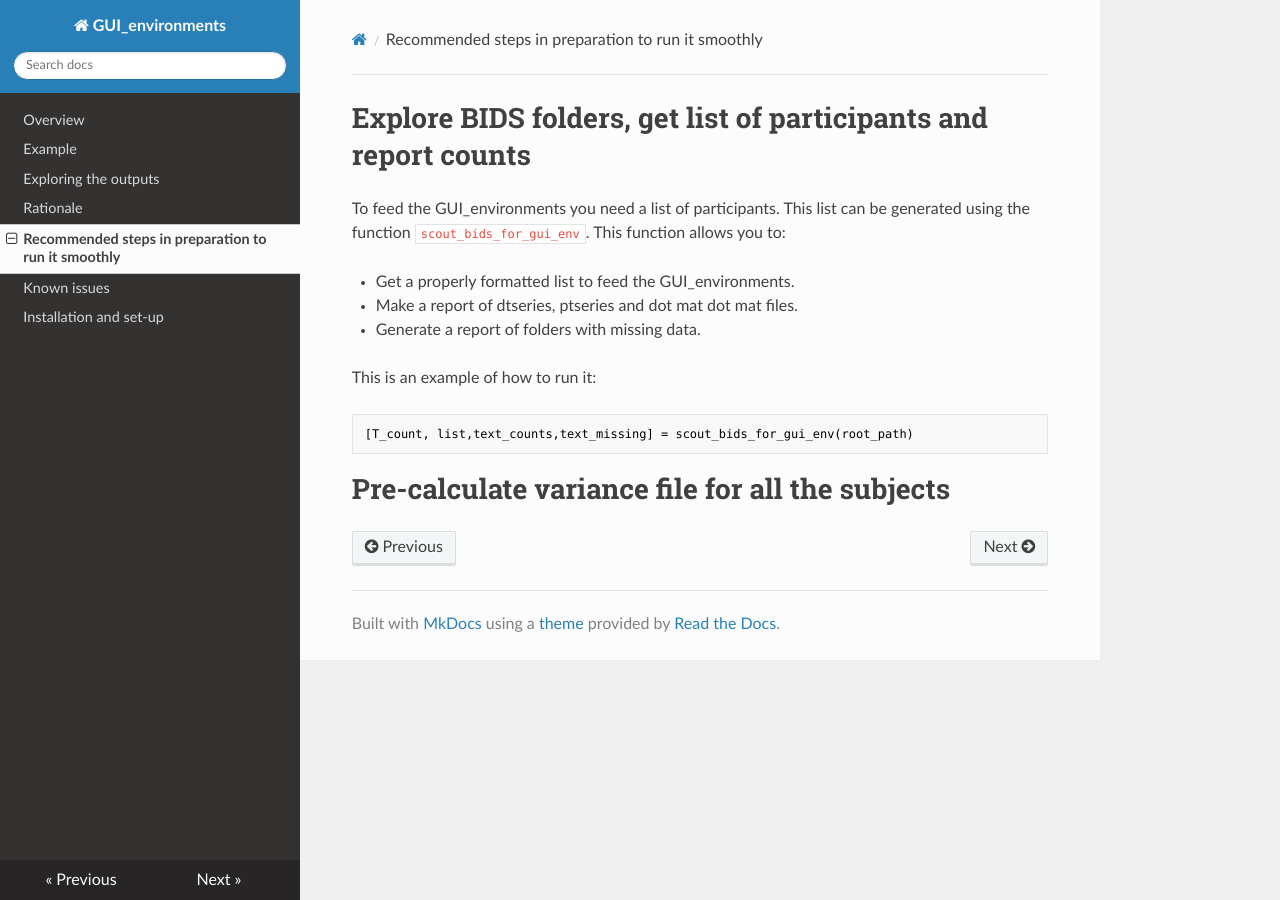
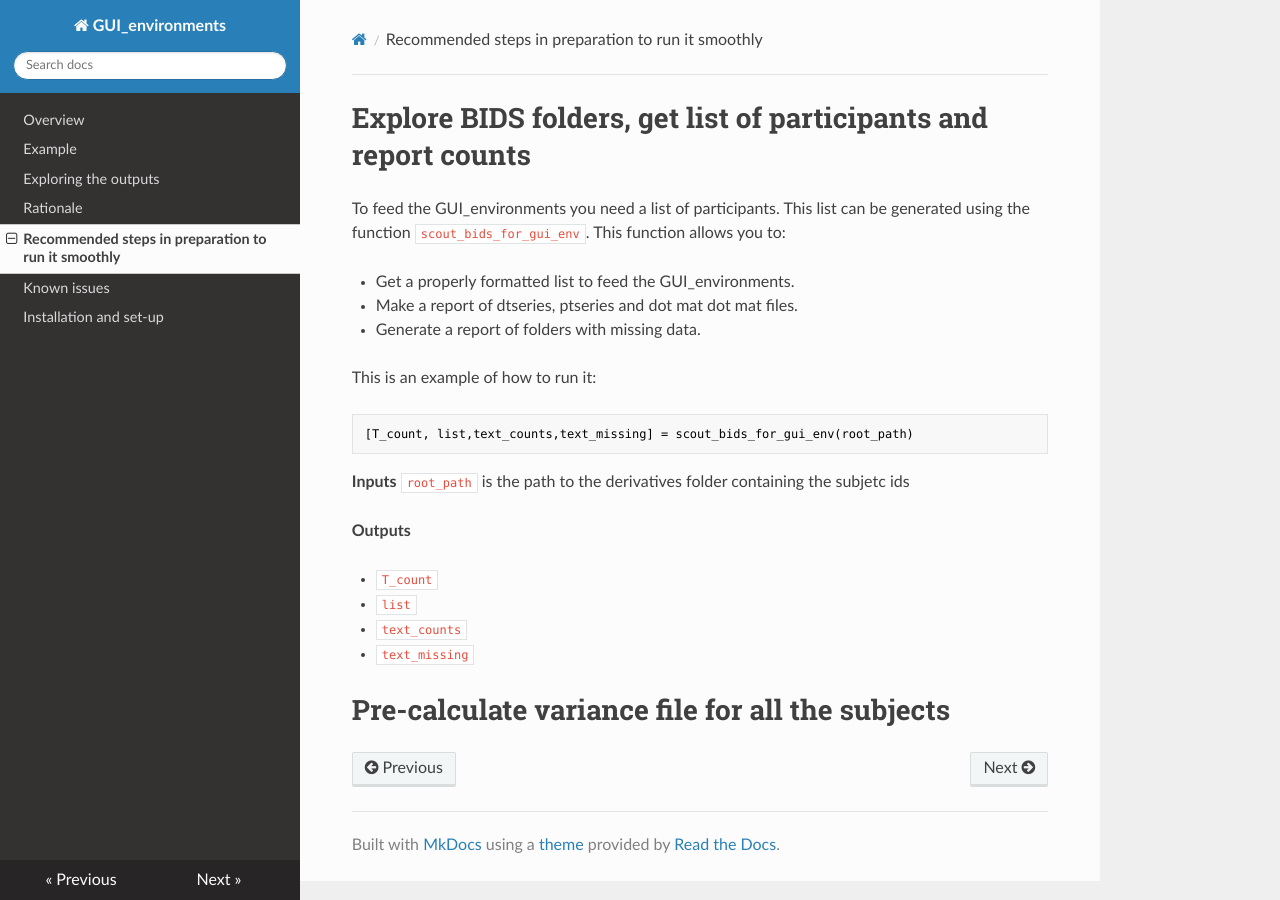
Before and after one commit to omiranda/GUI_environments_documentation, an MkDocs documentation site: the page built from docs/prep.md, in a window 1280 px wide. Built offline with MkDocs 1.6.1, drawn with Linux system fonts in a browser that asks for light colours; nearby versions of some CDN libraries; old or Windows-style settings are respelled for this version of MkDocs.

Commit message:
Update prep.md

````diff
--- a/docs/prep.md
+++ b/docs/prep.md
@@ -12,6 +12,14 @@ This is an example of how to run it:
 [T_count, list,text_counts,text_missing] = scout_bids_for_gui_env(root_path)
 ```
 
+**Inputs**
+`root_path` is the path to the derivatives folder containing the subjetc ids
 
+**Outputs**
+
+- `T_count`
+- `list`
+- `text_counts`
+- `text_missing`
 
 # Pre-calculate variance file for all the subjects
````
